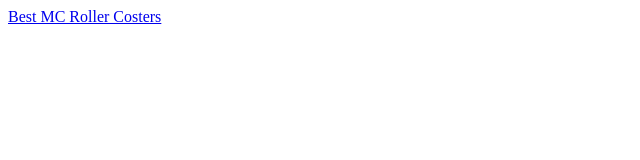
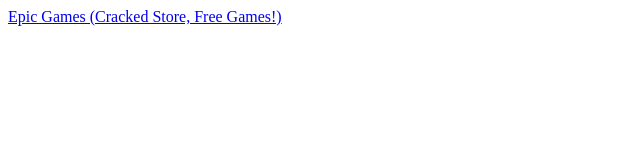
Before and after one commit to Toy-Lagg/YES, a plain HTML site: page index.html in a window 1280 px wide. Shown: the whole page, without its empty margins (0-640 px from the left). Drawn offline with Linux system fonts and the light colour scheme.

Commit message:
Update index.html

```diff
--- a/index.html
+++ b/index.html
@@ -1,9 +1,9 @@
 <!DOCTYTPE html>
 <html>
 <head>
-<title> Best MC Roller Coaster Map! </title>
+<title> Cracked Epic Games Store (Free Games!) </title>
 </head>
 <body>
-<a href="http://bit.ly/406utyC">Best MC Roller Costers</a>
+<a href="https://store.epicgames.com/en-US/p/genshin-impact">Epic Games (Cracked Store, Free Games!)</a>
 </body>
 </html>
```
